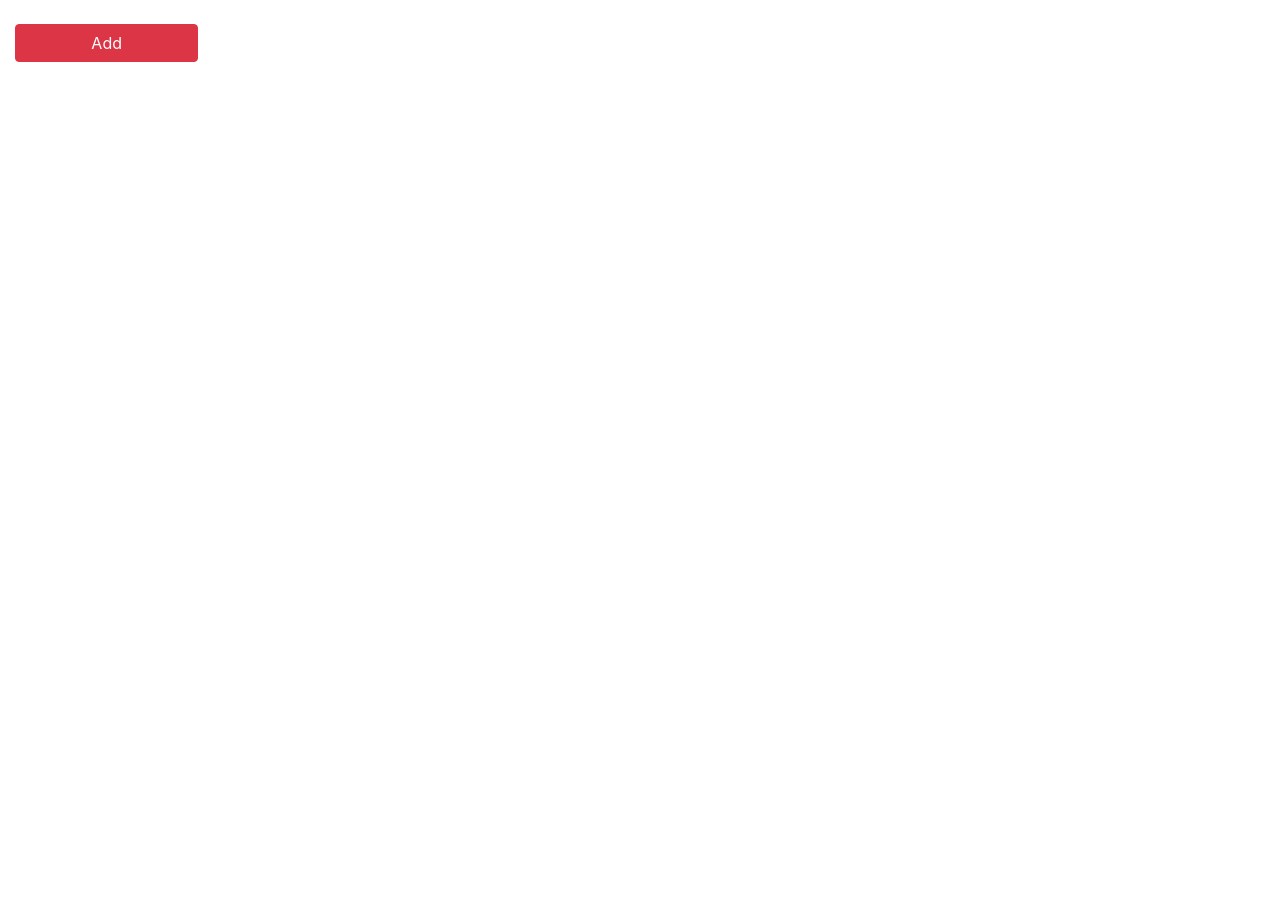
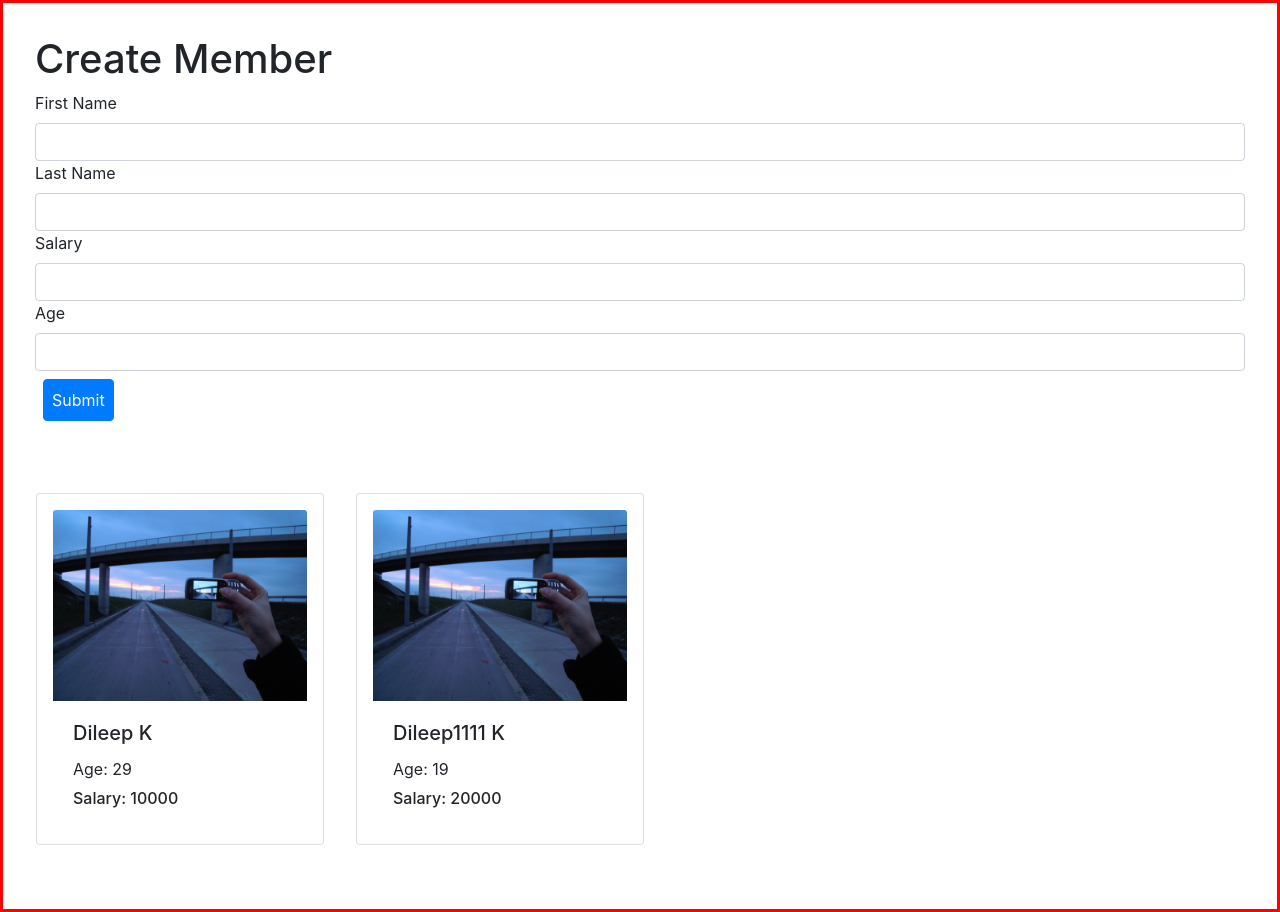
Before and after one commit to DILEEPKUMAREBIX/sdd-practice, an Angular app: page / in a window 1280 px wide. Before the commit the page ends 800 px from the top, so only its background shows below. Built offline with nearby package versions, Linux system fonts and the light colour scheme.

Commit message:
create form component changes

```diff
--- a/src/app/app.component.html
+++ b/src/app/app.component.html
@@ -1,6 +1,8 @@
-<!-- <div class="p-3">
-  <app-filter></app-filter>
-  <div class="form-group p-3">
+
+
+<div class="p-3" style="border: 3px solid red;">
+  <app-create-form (passMember)="onDataEntered($event)"></app-create-form>
+  <div class="form-group p-3" >
     <div class="row">
       <div *ngFor="let member of filteredMembers">
         <app-card-details [cardMember]="member"></app-card-details>
@@ -8,8 +10,8 @@
     </div>
   </div>
 
-</div> -->
+</div>
 <!-- <app-filter></app-filter> -->
 
 
-<app-counter></app-counter>
+<!-- <app-counter></app-counter> -->
--- a/src/app/app.component.ts
+++ b/src/app/app.component.ts
@@ -18,18 +18,6 @@ export class AppComponent {
       'lastName': 'K',
       'age': 19,
       'salary': 20000
-    },
-    {
-      'firstName': 'Dileep2222',
-      'lastName': 'K',
-      'age': 39,
-      'salary': 30000
-    },
-    {
-      'firstName': 'Dileep33333',
-      'lastName': 'K',
-      'age': 49,
-      'salary': 40000
     }
   ]
   filteredMembers: any;
@@ -39,5 +27,9 @@ export class AppComponent {
     this.filteredMembers = this.myFamilyMembers
   }
 
+  onDataEntered(obj: any) {
+    this.filteredMembers.push(obj);
+  }
+
 
 }
--- a/src/app/app.module.ts
+++ b/src/app/app.module.ts
@@ -7,13 +7,15 @@ import { AppComponent } from './app.component';
 import { CardDetailsComponent } from './card-details/card-details.component';
 import { FilterComponent } from './filter/filter.component';
 import { CounterComponent } from './counter/counter.component';
+import { CreateFormComponent } from './create-form/create-form.component';
 
 @NgModule({
   declarations: [
     AppComponent,
     FilterComponent,
     CardDetailsComponent,
-    CounterComponent
+    CounterComponent,
+    CreateFormComponent
   ],
   imports: [
     BrowserModule,
--- /dev/null
+++ b/src/app/create-form/create-form.component.html
@@ -0,0 +1,16 @@
+<div class="form-group p-3">
+    <h1>Create Member</h1>
+    <label>First Name</label>
+    <input class="form-control" type="text" [(ngModel)]="firstName"/>
+
+    <label>Last Name</label>
+    <input class="form-control" type="text" [(ngModel)]="lastName"/>
+
+    <label>Salary</label>
+    <input type="text" class="form-control" [(ngModel)]="salary"/>
+
+    <label>Age</label>
+    <input type="text" class="form-control" [(ngModel)]="age"/>
+
+    <button class="btn btn-primary m-2 p-2" (click)="onSubmit()">Submit</button>
+</div>
--- /dev/null
+++ b/src/app/create-form/create-form.component.ts
@@ -0,0 +1,33 @@
+import { Component, EventEmitter, OnInit, Output } from '@angular/core';
+
+@Component({
+  selector: 'app-create-form',
+  templateUrl: './create-form.component.html',
+  styleUrls: ['./create-form.component.css']
+})
+export class CreateFormComponent implements OnInit {
+
+  firstName: any = '';
+  lastName: any = '';
+  age: any;
+  salary: any;
+
+  @Output() passMember = new EventEmitter<any>();
+  //@Output() newItemEvent = new EventEmitter<string>();
+  constructor() { }
+
+  ngOnInit(): void {
+  }
+
+  onSubmit() {
+    let obj = {
+      'firstName': this.firstName,
+      'lastName': this.lastName,
+      'age': this.age,
+      'salary': this.salary
+    }
+    console.log(obj);
+    this.passMember.emit(obj);
+  }
+
+}
```
Also changed, not shown: src/app/create-form/create-form.component.css (added), 1 other file (tests, documents, lock files or other folders).
